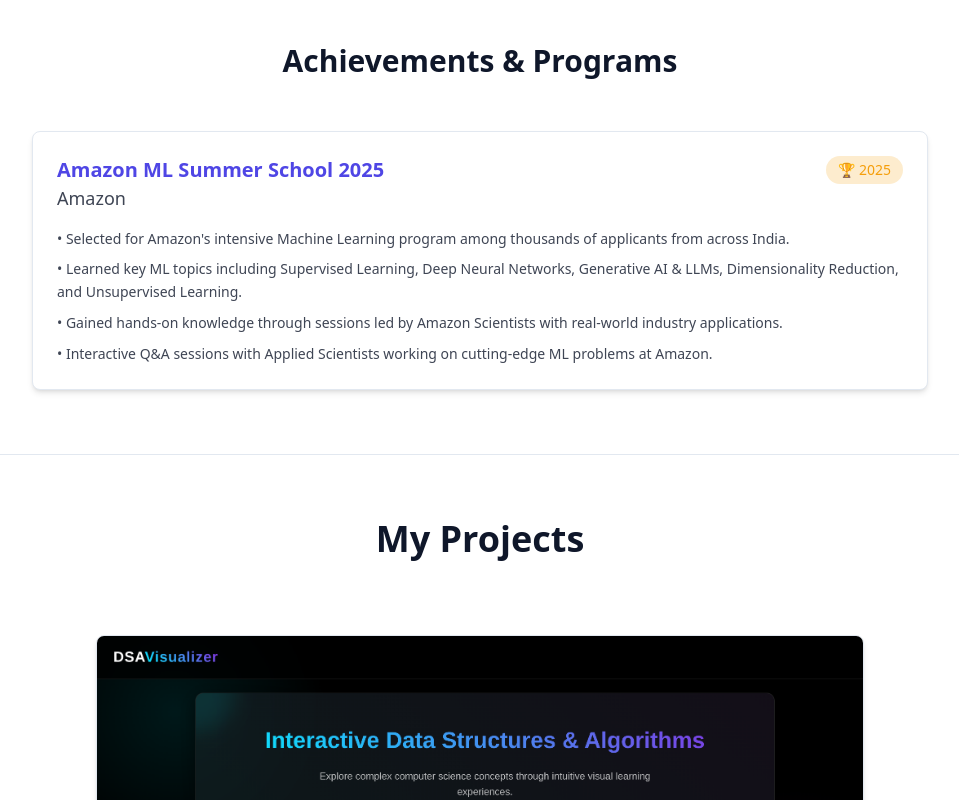
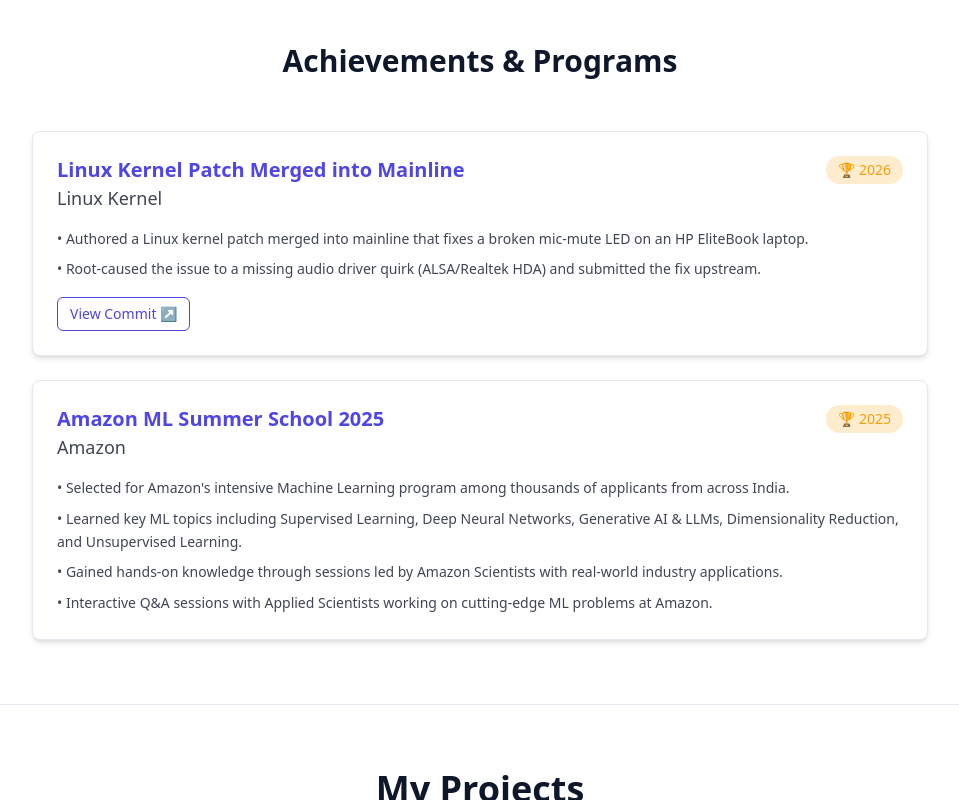
Before and after one commit to RamcharanRajpurohit/portfolio, a React (Vite) app in the folder client/: page / in a window 1280 px wide. Shown: the part 2400-3200 px from the top of the page, without its empty margins (160-1119 px from the left). Built offline with nearby package versions, Linux system fonts and the light colour scheme.

Commit message:
Add Linux kernel mainline patch to achievements

```diff
--- a/client/src/components/experience.tsx
+++ b/client/src/components/experience.tsx
@@ -135,6 +135,18 @@
                                             </p>
                                         ))}
                                     </div>
+
+                                    {/* Link */}
+                                    {achievement.link && (
+                                        <a
+                                            href={achievement.link}
+                                            target="_blank"
+                                            rel="noopener noreferrer"
+                                            className="inline-flex items-center text-sm font-medium text-highlight border border-highlight rounded-md px-3 py-1.5 hover:bg-highlight hover:text-base transition-all duration-200"
+                                        >
+                                            {achievement.linkLabel || "View"} ↗
+                                        </a>
+                                    )}
                                 </div>
                             </article>
                         ))}
--- a/client/src/data/experience_data.ts
+++ b/client/src/data/experience_data.ts
@@ -16,6 +16,8 @@
     organization: string;
     year: string;
     description: string[];
+    link?: string;
+    linkLabel?: string;
 }
 
 const experiences: Experience[] = [
@@ -68,6 +70,17 @@
 
 const achievements: Achievement[] = [
     {
+        title: "Linux Kernel Patch Merged into Mainline",
+        organization: "Linux Kernel",
+        year: "2026",
+        link: "https://github.com/torvalds/linux/commit/f56521ab6f76faeaa5a524320898835454e3bc31",
+        linkLabel: "View Commit",
+        description: [
+            "Authored a Linux kernel patch merged into mainline that fixes a broken mic-mute LED on an HP EliteBook laptop.",
+            "Root-caused the issue to a missing audio driver quirk (ALSA/Realtek HDA) and submitted the fix upstream."
+        ]
+    },
+    {
         title: "Amazon ML Summer School 2025",
         organization: "Amazon",
         year: "2025",
```
